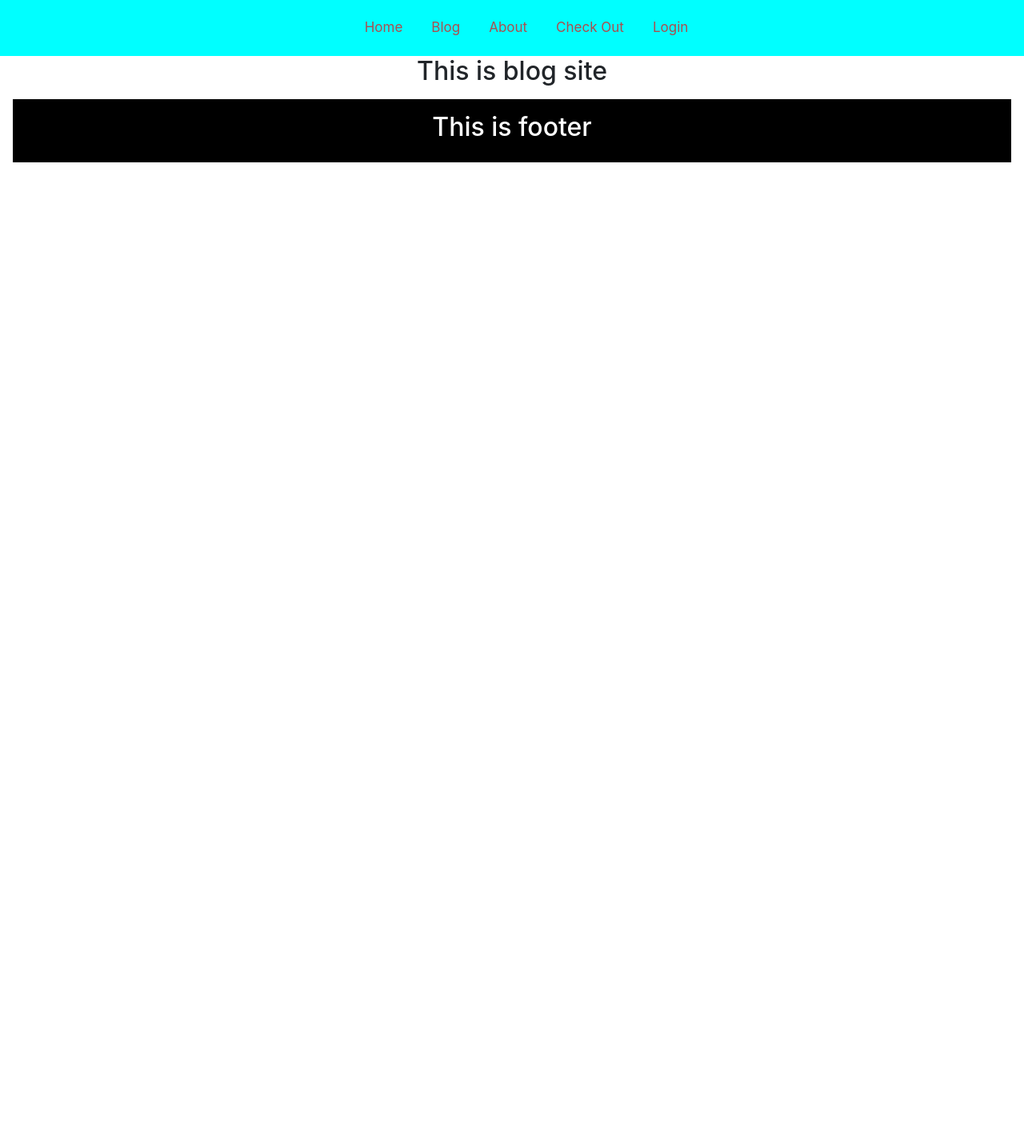
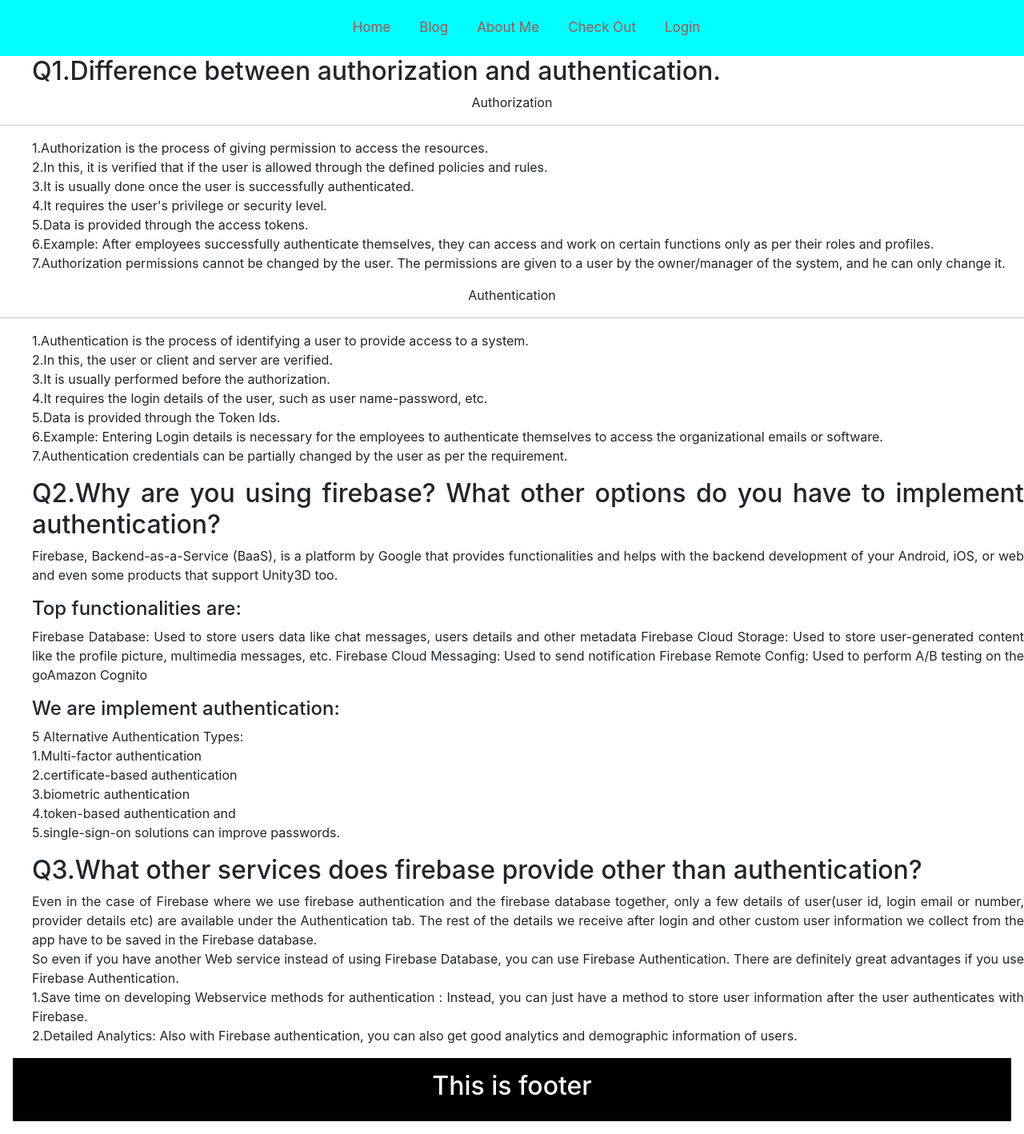
Before and after one commit to lutfor48rahman/wedding-photographer, a React (Create React App) app: page /blog in a window 1280 px wide. Shown: the whole page at 80% size. Before the commit the page ends 800 px from the top, so only its background shows below. Built offline with nearby package versions, Linux system fonts and the light colour scheme; no server answers.

Commit message:
question added

```diff
--- a/src/components/About/About.js
+++ b/src/components/About/About.js
@@ -3,7 +3,7 @@
 const About = () => {
     return (
         <div>
-            <h2>About us section</h2>
+            <h2>About myself</h2>
         </div>
     );
 };
--- a/src/components/Blog/Blog.css
+++ b/src/components/Blog/Blog.css
@@ -0,0 +1,4 @@
+.que1{
+    text-align: justify;
+    margin-left: 40px;
+}
--- a/src/components/Blog/Blog.js
+++ b/src/components/Blog/Blog.js
@@ -1,9 +1,58 @@
 import React from 'react';
+import './Blog.css';
 
 const Blog = () => {
     return (
         <div>
-            <h2>This is blog site</h2>
+            <div>
+                <h2 className='que1'>Q1.Difference between authorization and authentication.</h2>
+                <p>Authorization</p>
+                <hr />
+                <p className='que1'>1.Authorization is the process of giving permission to access the resources.	<br />
+                    2.In this, it is verified that if the user is allowed through the defined policies and rules.	<br />
+                    3.It is usually done once the user is successfully authenticated.	<br />
+                    4.It requires the user's privilege or security level.<br />
+                    5.Data is provided through the access tokens.	<br />
+                    6.Example: After employees successfully authenticate themselves, they can access and work on certain functions only as per their roles and profiles.<br />
+                    7.Authorization permissions cannot be changed by the user. The permissions are given to a user by the owner/manager of the system, and he can only change it.</p>
+
+                <p>Authentication</p>
+                <hr />
+                <p className='que1'>1.Authentication is the process of identifying a user to provide access to a system.<br />
+                    2.In this, the user or client and server are verified.<br />
+                    3.It is usually performed before the authorization.<br />
+                    4.It requires the login details of the user, such as user name-password, etc.<br />
+                    5.Data is provided through the Token Ids.	<br />
+                    6.Example: Entering Login details is necessary for the employees to authenticate themselves to access the organizational emails or software.<br />
+                    7.Authentication credentials can be partially changed by the user as per the requirement.</p>
+            </div>
+            <div>
+                <h2 className='que1'>Q2.Why are you using firebase? What other options do you have to implement authentication?</h2>
+                <p className='que1'>Firebase, Backend-as-a-Service (BaaS), is a platform by Google that provides functionalities and helps with the backend development of your Android, iOS, or web and even some products that support Unity3D too.</p>
+
+                <h4 className='que1'> Top functionalities are:</h4>
+
+                <p className='que1'>  Firebase Database: Used to store users data like chat messages, users details and other metadata
+                    Firebase Cloud Storage: Used to store user-generated content like the profile picture, multimedia messages, etc.
+                    Firebase Cloud Messaging: Used to send notification
+                    Firebase Remote Config: Used to perform A/B testing on the goAmazon Cognito </p>
+                <h4 className='que1'>We are implement authentication:</h4>
+                <p className='que1'>5 Alternative Authentication Types: <br />
+                    1.Multi-factor authentication <br />
+                    2.certificate-based authentication <br />
+                    3.biometric authentication <br />
+                    4.token-based authentication and <br />
+                    5.single-sign-on solutions can improve passwords.</p>
+            </div>
+            <div>
+                <h2 className='que1'>Q3.What other services does firebase provide other than authentication?</h2>
+                <p className='que1'>Even in the case of Firebase where we use firebase authentication and the firebase database together, only a few details of user(user id, login email or number, provider details etc) are available under the Authentication tab. The rest of the details we receive after login and other custom user information we collect from the app have to be saved in the Firebase database. <br />
+
+                    So even if you have another Web service instead of using Firebase Database, you can use Firebase Authentication. There are definitely great advantages if you use Firebase Authentication. <br />
+
+                    1.Save time on developing Webservice methods for authentication : Instead, you can just have a method to store user information after the user authenticates with Firebase. <br />
+                    2.Detailed Analytics: Also with Firebase authentication, you can also get good analytics and demographic information of users.</p>
+            </div>
         </div>
     );
 };
--- a/src/components/Header/Header.js
+++ b/src/components/Header/Header.js
@@ -22,7 +22,7 @@
             <div >
                 <Link to='/home'>Home</Link>
                 <Link to='/blog'>Blog</Link>
-                <Link to='/about'>About</Link>
+                <Link to='/about'>About Me</Link>
                 <Link to ='/checkout'>Check Out</Link>
                 {
                     user ?
--- a/src/components/Home/Home.css
+++ b/src/components/Home/Home.css
@@ -5,3 +5,12 @@
     grid-gap: 10px;
 
 }
+
+@media only screen and (max-width: 600px) {
+    .header{
+        overflow: hidden;
+    }
+    .flower{
+        grid-template-columns: 1fr;
+    }
+}
--- a/src/components/Login/Login.js
+++ b/src/components/Login/Login.js
@@ -12,6 +12,7 @@
     const [email, setEmail] = useState('');
     const [password, setPassword] = useState('');
     const [success, setSuccess] = useState('');
+    const [mailError, setError] = useState();
 
 
 
@@ -45,11 +46,12 @@
         event.preventDefault();
         signInWithEmailAndPassword(email, password);
         setSuccess('Successfully logged in!!!');
+        setError('username or password invailid!!!');
 
     }
     const handleReset = async () => {
         await sendPasswordResetEmail(email);
-        toast ('email send for reset password!!');
+        toast('email send for reset password!!');
     }
 
     return (
@@ -65,7 +67,12 @@
                             <input onBlur={handlePasswordBlur} type="password" name='password' placeholder='your password' required />
                         </div>
                         <p>
-                            {success}
+                            {
+                                user ?
+                                     success
+                                    :
+                                     mailError
+                            }
                         </p>
                         <input className='form-submit' type="submit" value="login" />
                     </form>
```
